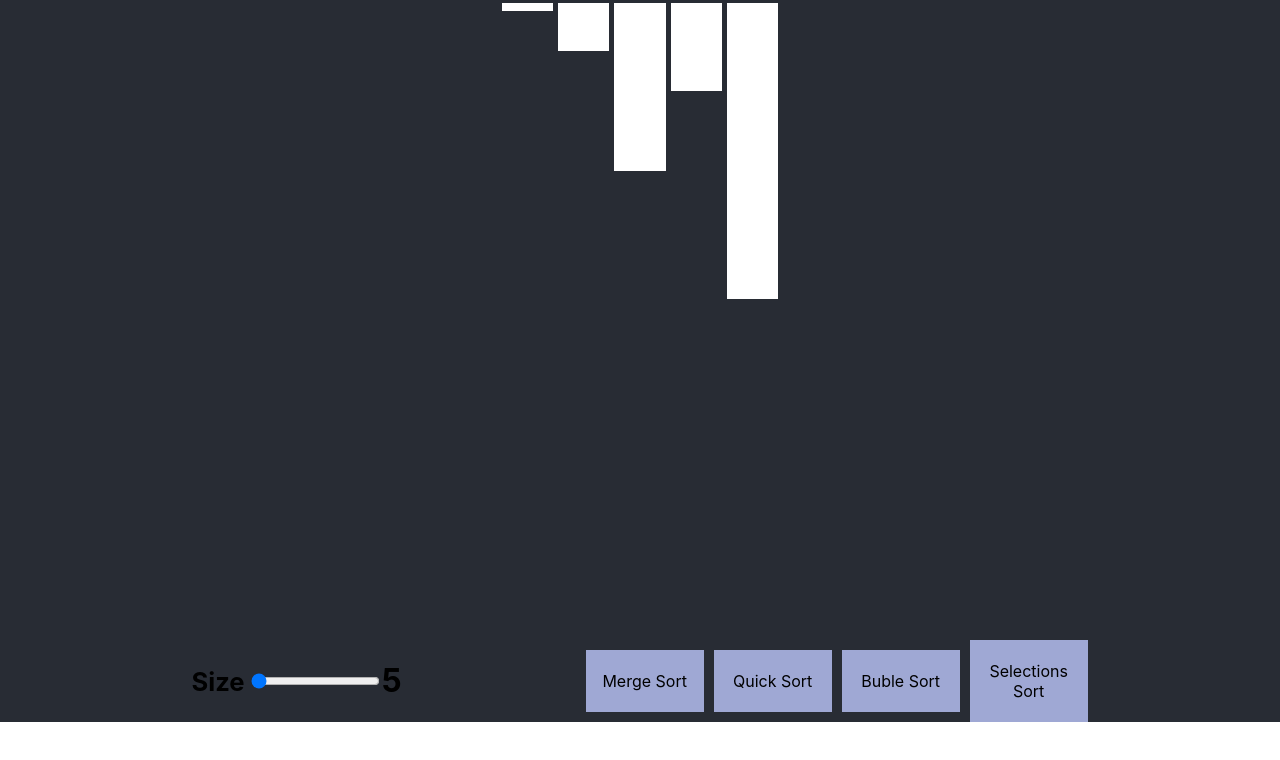
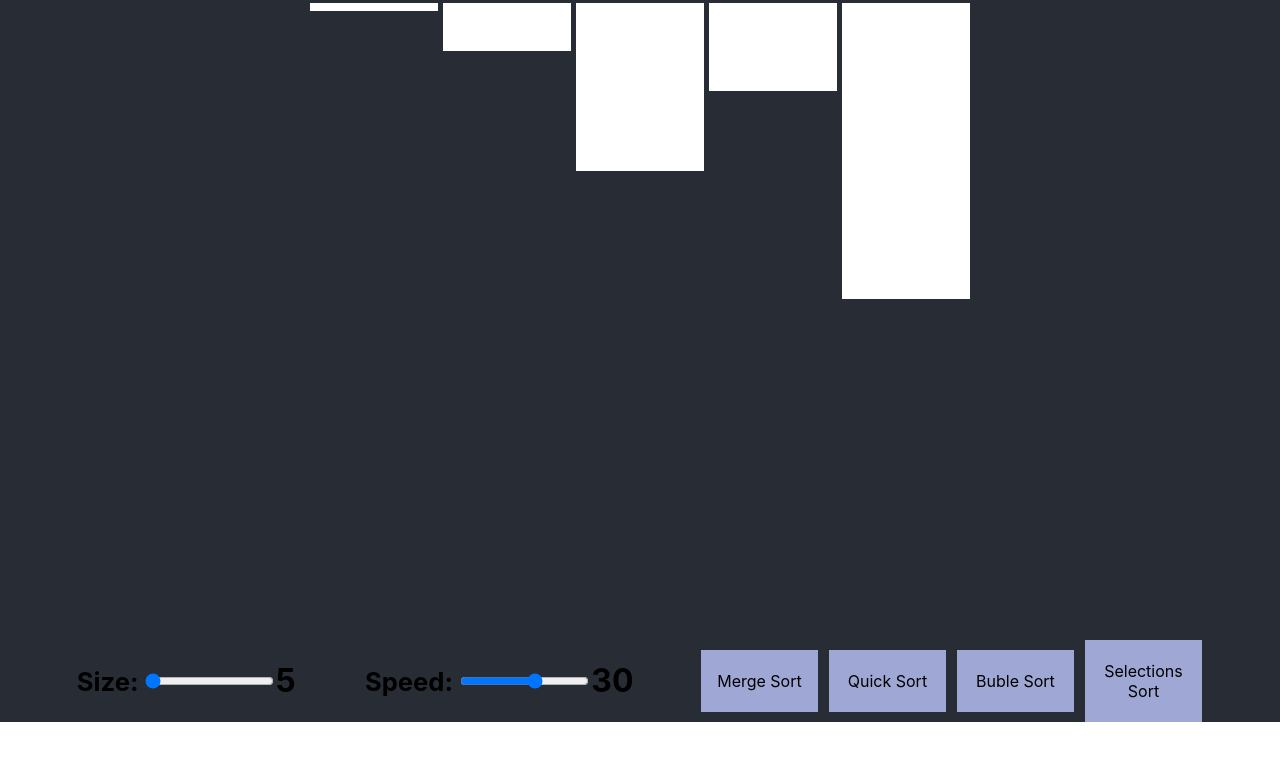
Before and after one commit to Avdieienko/react_sort, a React (Create React App) app in the folder react_sort/: page / in a window 1280 px wide. Shown: the top 760 px of the page. Built offline with nearby package versions, Linux system fonts and the light colour scheme.

Commit message:
Add speed settings, increase element width

```diff
--- a/react_sort/src/App.css
+++ b/react_sort/src/App.css
@@ -41,3 +41,14 @@
   padding:1% 3% 1% 3%;
   text-align: center;
 }
+
+.speed_wrapper{
+  display: flex;
+  flex-direction: row;
+  justify-content: space-between;
+}
+#speed_label{
+  font-size: 2vw;
+  font-weight: bold;
+  margin:auto 2% auto 2%;
+}
--- a/react_sort/src/App.js
+++ b/react_sort/src/App.js
@@ -11,16 +11,16 @@ import { getBubbleSortAnimations } from "./algorithms/BubbleSort";
 function App() {
   const [size,setSize] = useState(5)
   const [elements,setElements] = useState([40,45,60,50,76])
+  const [animationSpeed, setAnimationSpeed] = useState(30)
   const BASECOLOR = "white";
   const PIVOTCOLOR = "purple"
   const COMPARECOLOR = "red";
-  const ANIMATION_DELAY = 30;
   const FINISHCOLOR = "green"
 
 
 
   const ElementColumn = (props)=>{
-    const elementWidth = 20/props.size
+    const elementWidth = 50/props.size
     const elementHeight = props.num-39
     return(
       <>
@@ -55,18 +55,18 @@ function App() {
         setTimeout(()=>{
           leftElementStyle.backgroundColor = colour;
           rightElementStyle.backgroundColor = colour;
-        }, i*ANIMATION_DELAY)
+        }, i*animationSpeed)
       }
       else{
         setTimeout(()=>{
           const[elementIdx, elementHeight] = animations[i];
           const elementStyle = element[elementIdx].style;
           elementStyle.height = `${elementHeight-39}vh`;
-        }, i*ANIMATION_DELAY)
+        }, i*animationSpeed)
       }
       setTimeout(()=>{
         animateSortedArray();
-      },animations.length*ANIMATION_DELAY)
+      },animations.length*animationSpeed)
     }
   }
 
@@ -84,7 +84,7 @@ function App() {
         const pivotStyle = element[pivotIdx].style;
         setTimeout(()=>{
           pivotStyle.backgroundColor = colour;
-        },i*ANIMATION_DELAY)
+        },i*animationSpeed)
       }
       if(isColor){
         const [leftElementIdx, rightElementIdx,bool] = animations[i]
@@ -94,7 +94,7 @@ function App() {
         setTimeout(()=>{
           leftElementStyle.backgroundColor = colour;
           rightElementStyle.backgroundColor = colour;
-        },i*ANIMATION_DELAY)
+        },i*animationSpeed)
       }
       if(isSwap){
         setTimeout(()=>{
@@ -103,11 +103,11 @@ function App() {
           const rightStyle = element[rightIdx].style;
           leftStyle.height = `${leftHeight-39}vh`
           rightStyle.height = `${rightHeight-39}vh`
-        }, i*ANIMATION_DELAY)
+        }, i*animationSpeed)
       }
       setTimeout(()=>{
         animateSortedArray();
-      },animations.length*ANIMATION_DELAY)
+      },animations.length*animationSpeed)
     }
   }
 
@@ -125,7 +125,7 @@ function App() {
         setTimeout(()=>{
           leftElementStyle.backgroundColor = colour;
           rightElementStyle.backgroundColor = colour;
-        },i*ANIMATION_DELAY)
+        },i*animationSpeed)
       }
       else{
         setTimeout(()=>{
@@ -134,12 +134,12 @@ function App() {
           const rightStyle = element[rightIdx].style;
           leftStyle.height = `${leftHeight-39}vh`
           rightStyle.height = `${rightHeight-39}vh`
-        }, i*ANIMATION_DELAY)
+        }, i*animationSpeed)
       }
     }
     setTimeout(()=>{
       animateSortedArray();
-    },animations.length*ANIMATION_DELAY)
+    },animations.length*animationSpeed)
   }
 
 
@@ -149,7 +149,7 @@ function App() {
       const finishedElementStyle = finishedElements[i].style;
       setTimeout(()=>{
         finishedElementStyle.backgroundColor = FINISHCOLOR
-      },i*ANIMATION_DELAY)
+      },i*20)
     }
   }
 
@@ -162,9 +162,14 @@ function App() {
         </div>
         <div className="settings_wrapper">
           <div className="size_wrapper">
-            <label htmlFor="size" id="size_label">Size</label>
+            <label htmlFor="size" id="size_label">Size: </label>
             <input type="range" id="size" className="size_array_input" min="5" max="100" onChange={(e)=>createArray(e.target.value)} value={size}></input>
             <h1>{size}</h1>
+          </div>
+          <div className="speed_wrapper">
+            <label htmlFor="speed" id="speed_label">Speed: </label>
+            <input type="range" id="speed" className="speed_input" min="1" max="50" onChange={(e)=>setAnimationSpeed((e.target.value))} value={animationSpeed}></input>
+            <h1>{animationSpeed}</h1>
           </div>
           <div className="sorter_wrapper">
             <div onClick={MergeSort}><p>Merge Sort</p></div>
```
